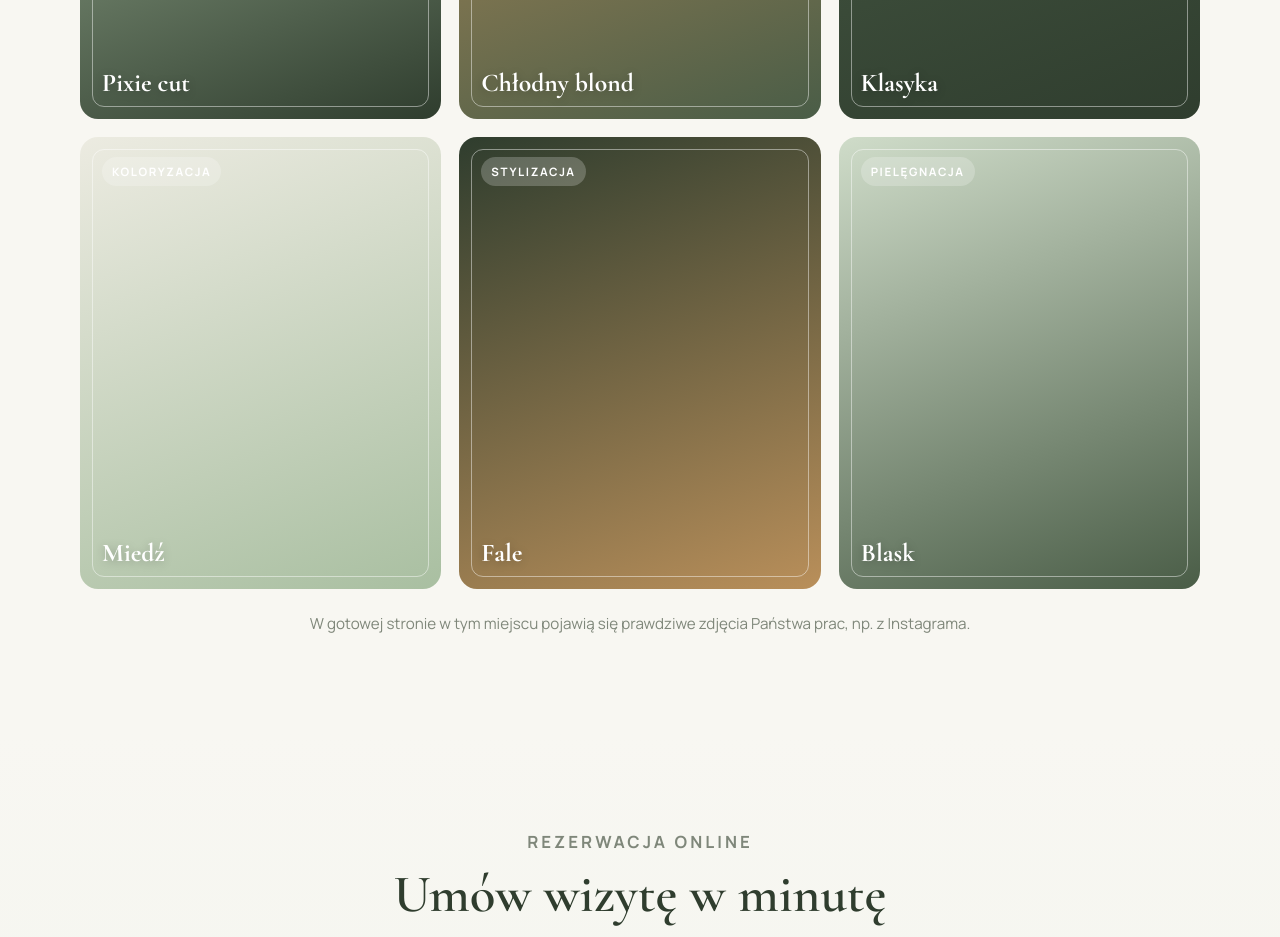
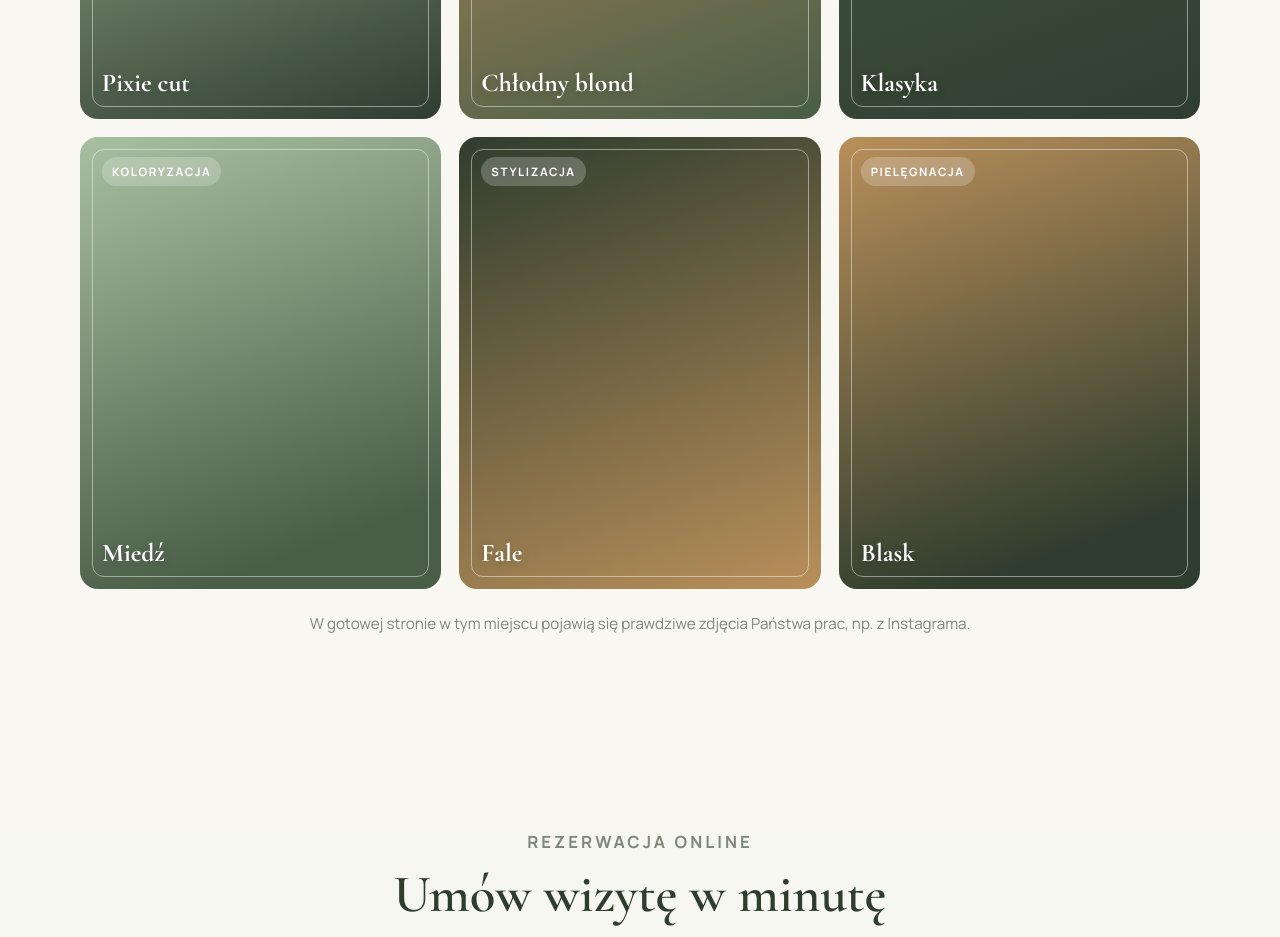
Before and after one commit to Sebix224/pracownia-fryzjerska-skoczow, a plain HTML site: page index.html in a window 1280 px wide. Shown: the part 2820-3757 px from the top of the page. Drawn offline with nearby package versions, Linux system fonts and the light colour scheme.

Commit message:
Popraw kontrast kafelkow w galerii
Co-Authored-By: Claude Opus 5.5 <noreply@anthropic.com>

```diff
--- a/index.html
+++ b/index.html
@@ -96,9 +96,9 @@ header{position:sticky;top:0;z-index:40;background:rgba(250,246,241,.9);backdrop
 .tile:nth-child(1){background:linear-gradient(160deg,var(--lav),var(--plum))}
 .tile:nth-child(2){background:linear-gradient(160deg,var(--gold),var(--plum-2))}
 .tile:nth-child(3){background:linear-gradient(160deg,var(--plum-2),var(--plum))}
-.tile:nth-child(4){background:linear-gradient(160deg,var(--sand),var(--lav))}
+.tile:nth-child(4){background:linear-gradient(160deg,var(--lav),var(--plum-2) 85%)}
 .tile:nth-child(5){background:linear-gradient(160deg,var(--plum),var(--gold))}
-.tile:nth-child(6){background:linear-gradient(160deg,var(--lav-2),var(--plum-2))}
+.tile:nth-child(6){background:linear-gradient(160deg,var(--gold),var(--plum) 85%)}
 .tile::after{content:"";position:absolute;inset:12px;border-radius:calc(var(--r) - 6px);border:1.5px solid rgba(255,255,255,.45)}
 .tile b{position:relative;z-index:1;font-family:"Cormorant Garamond",serif;font-size:1.6rem;line-height:1.1;text-shadow:0 2px 10px rgba(0,0,0,.25)}
 .tile span{position:absolute;top:20px;left:22px;z-index:1;font-size:.72rem;font-weight:700;letter-spacing:.14em;text-transform:uppercase;background:rgba(255,255,255,.22);padding:5px 10px;border-radius:999px}
```
